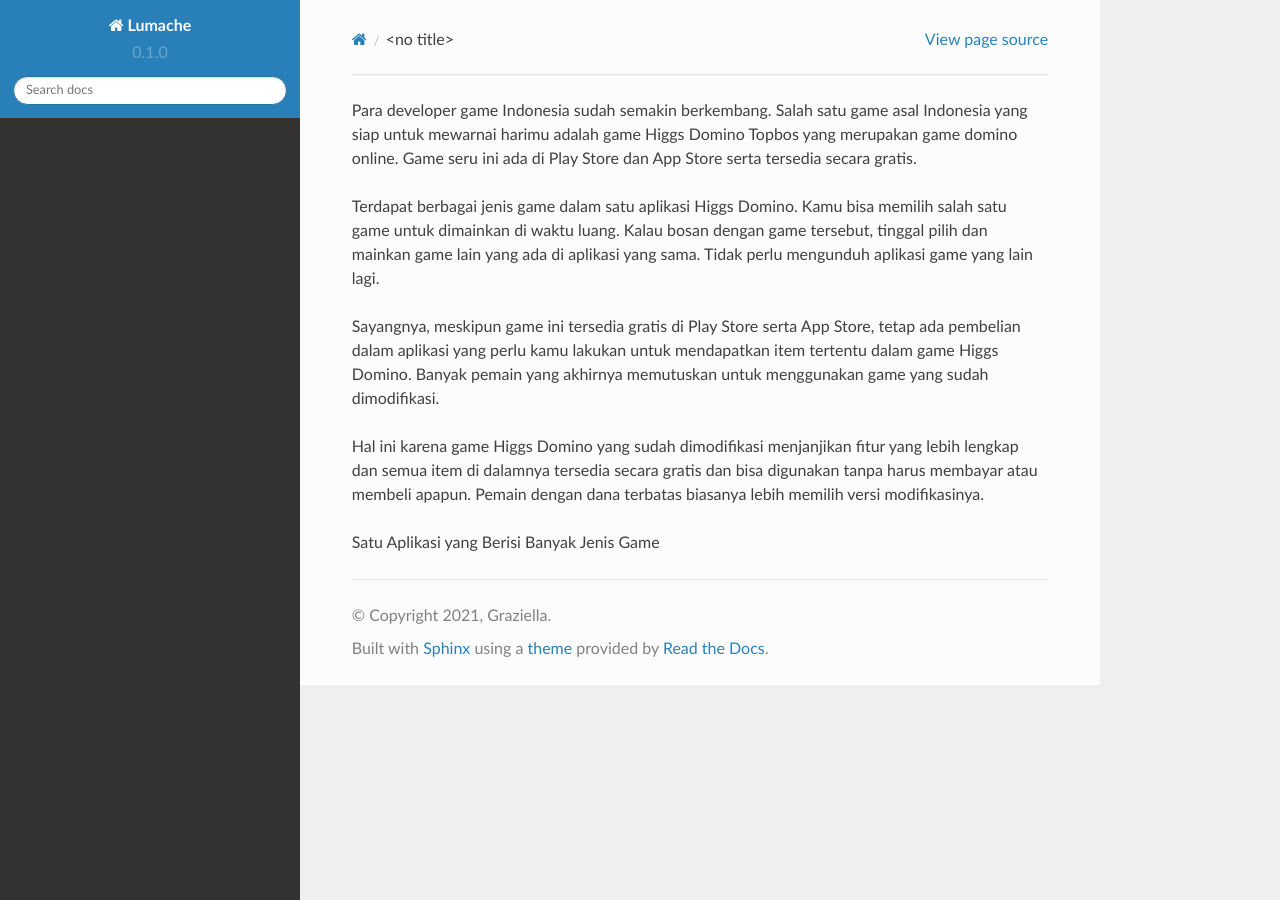
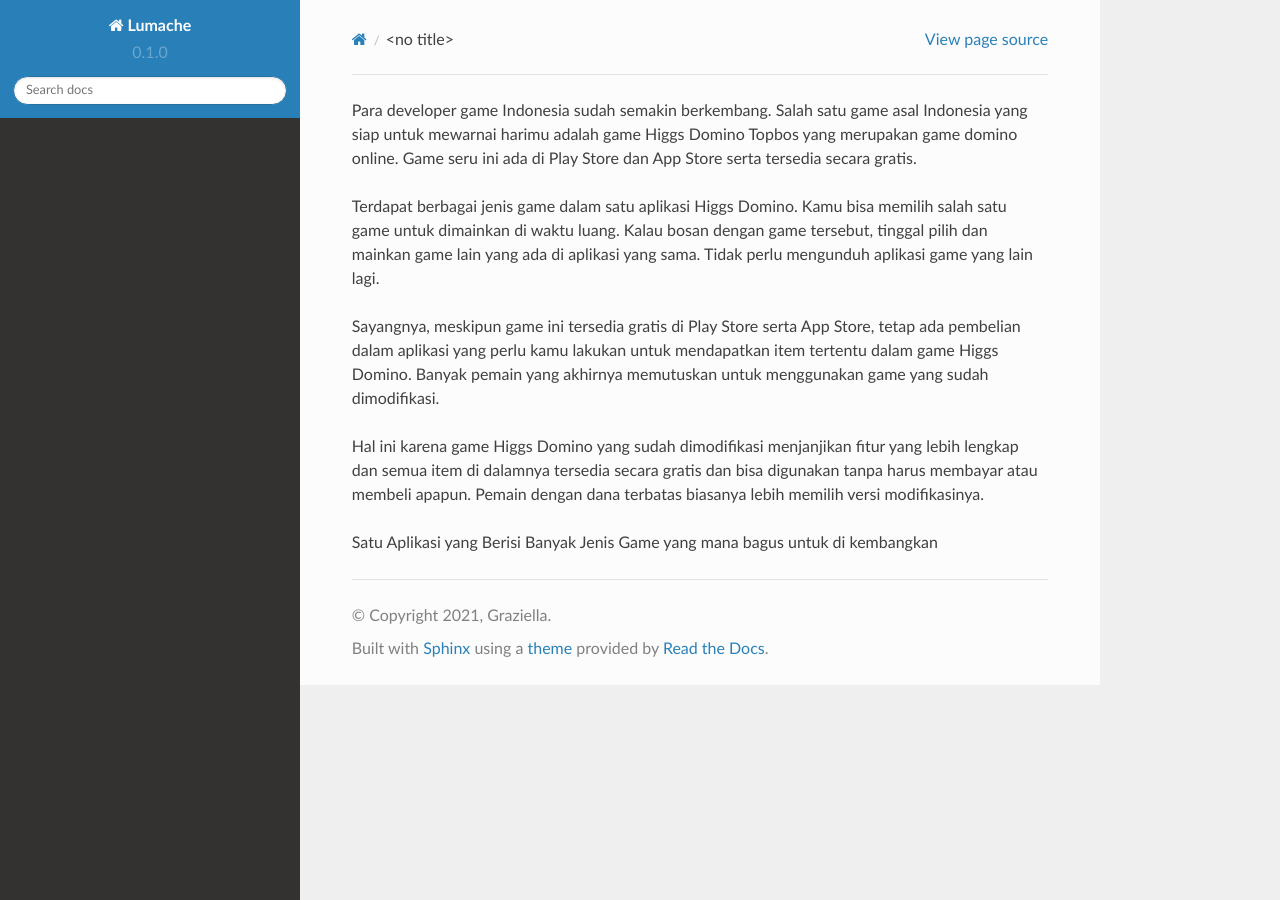
Before and after one commit to menanghope/anyar, a Sphinx documentation site: the page built from docs/source/index.rst, in a window 1280 px wide. Built offline with Sphinx 7.4.7 and the Read the Docs theme 2.0.0, drawn with Linux system fonts in a browser that asks for light colours.

Commit message:
index.srt
fdasd

```diff
--- a/docs/source/index.rst
+++ b/docs/source/index.rst
@@ -7,3 +7,4 @@ Sayangnya, meskipun game ini tersedia gratis di Play Store serta App Store, teta
 Hal ini karena game Higgs Domino yang sudah dimodifikasi menjanjikan fitur yang lebih lengkap dan semua item di dalamnya tersedia secara gratis dan bisa digunakan tanpa harus membayar atau membeli apapun. Pemain dengan dana terbatas biasanya lebih memilih versi modifikasinya.
 
 Satu Aplikasi yang Berisi Banyak Jenis Game
+yang mana bagus untuk di kembangkan
```
